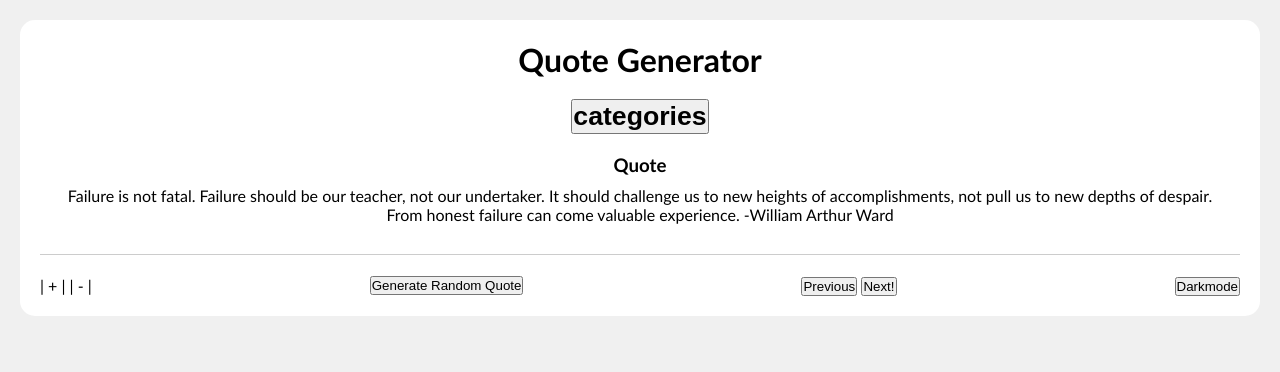
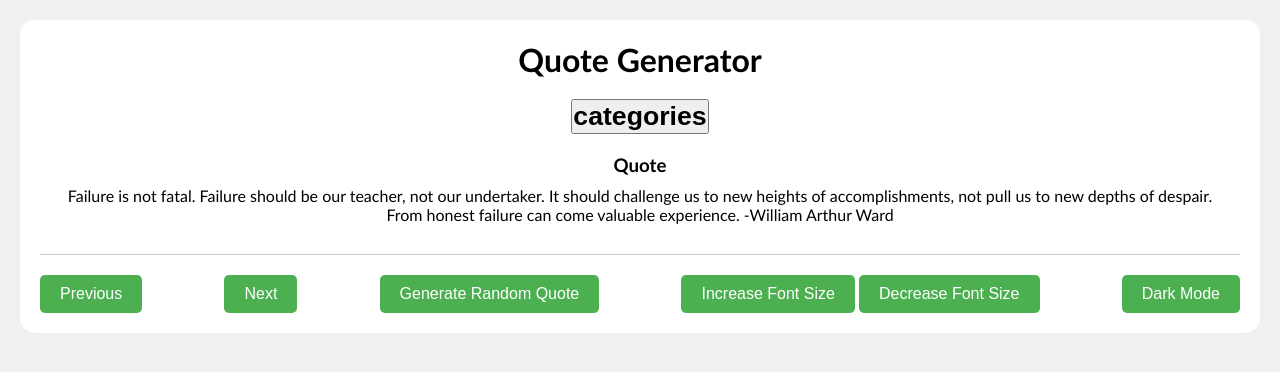
Before and after one commit to azury69/quoteGenerator, a plain HTML site: page index.html in a window 1280 px wide. Drawn offline with Linux system fonts and the light colour scheme.

Commit message:
changing the buttons style

```diff
--- a/index.html
+++ b/index.html
@@ -23,45 +23,40 @@
         </div>
     </div>
 
-
     <div class="center">
-
         <h3 class="quote">Quote</h3>
-
         <div id="quote">
             <p>Click to generate a random quote.</p>
+        </div>
     </div>
 
     <!-- bottom container -->
 
     <div class="bottomcontainer">
         <div class="features">
+            <!-- Buttons for previous and next -->
+            <button onclick="Prev();" class="button">Previous</button>
+            <button onclick="Next();" class="button">Next</button>
 
-    <!-- changing font sizes -->
+            <!-- Button to generate random quote -->
+            <button class="button" id="generateButton">Generate Random Quote</button>
+
+            <!-- Buttons to increase/decrease font size -->
             <div>
-    <span id="increase" style="font-size: 1em"> | + | </span>
-    <span id="decrease" style="font-size: 1em"> | - | </span>
+                <button class="button" id="increase">Increase Font Size</button>
+                <button class="button" id="decrease">Decrease Font Size</button>
             </div>
 
-    <button id="generateButton">Generate Random Quote</button>
-
-    <div>
-        <button onclick="Prev();">Previous</button>
-        <button onclick="Next();">Next!</button>
+            <!-- Dark mode toggle button -->
+            <div class="darkmode">
+                <button class="button" onclick="darkMode()">Dark Mode</button>
             </div>
-
-    <!-- dark mode  -->
-    <div class="darkmode">
-        <button onclick="darkMode()">Darkmode</button>
         </div>
     </div>
 </div>
 
-
-</div>
-</div>
+<script src="./script.js"></script>
 
 
-    <script src="./script.js"></script>
 </body>
 </html>
--- a/script.js
+++ b/script.js
@@ -44,24 +44,22 @@ function Next(){
     }
 
 
-//increase or decrease font size
-let currentFontSize = 16; // this sets the current font size
-//function to zoom in
+// Increase font size function
 document.getElementById("increase").addEventListener("click", function() {
+    let currentFontSize = parseFloat(window.getComputedStyle(document.getElementById("quote")).fontSize);
+    let newFontSize = currentFontSize + 2;
+    document.getElementById("quote").style.fontSize = newFontSize + "px";
+});
 
-let newFontSize = currentFontSize + 2;
+// Decrease font size function
+document.getElementById("decrease").addEventListener("click", function() {
+    let currentFontSize = parseFloat(window.getComputedStyle(document.getElementById("quote")).fontSize);
+    let newFontSize = currentFontSize - 2;
+    if (newFontSize >= 8) { // Ensuring font size doesn't become too small
+        document.getElementById("quote").style.fontSize = newFontSize + "px";
+    }
+});
 
-document.getElementById("quote").style.fontSize = newFontSize + "px";
-currentFontSize = newFontSize;
-});
-// function to zoom out
-document.getElementById("decrease").addEventListener("click", function() {
-
-let newFontSize = currentFontSize - 2;
-
-document.getElementById("quote").style.fontSize = newFontSize + "px";
-currentFontSize = newFontSize;
-});
 
 //dark mode
 
--- a/style.css
+++ b/style.css
@@ -18,7 +18,7 @@ body {
   padding: 20px;
   border-radius: 15px;
   background-color: #fff;
-  transition: background-color 0.3s ease; /* Added transition for smooth color change */
+  transition: background-color 0.3s ease;
 }
 
 /* Header styles */
@@ -90,6 +90,25 @@ body {
   display: block;
 }
 
+/* Button styles */
+.button {
+  background-color: #4caf50;
+  color: white;
+  border: none;
+  padding: 10px 20px;
+  text-align: center;
+  text-decoration: none;
+  display: inline-block;
+  font-size: 16px;
+  border-radius: 5px;
+  cursor: pointer;
+  transition: background-color 0.3s ease;
+}
+
+.button:hover {
+  background-color: #45a049;
+}
+
 /* Dark mode */
 .dark-mode {
   background-color: #222;
@@ -97,5 +116,5 @@ body {
 }
 
 .dark-mode .wrapper {
-  background-color: #333; /* Changed to a slightly lighter color than the background */
+  background-color: #333;
 }
```
Lines whose indentation alone changed are shown as unchanged.
